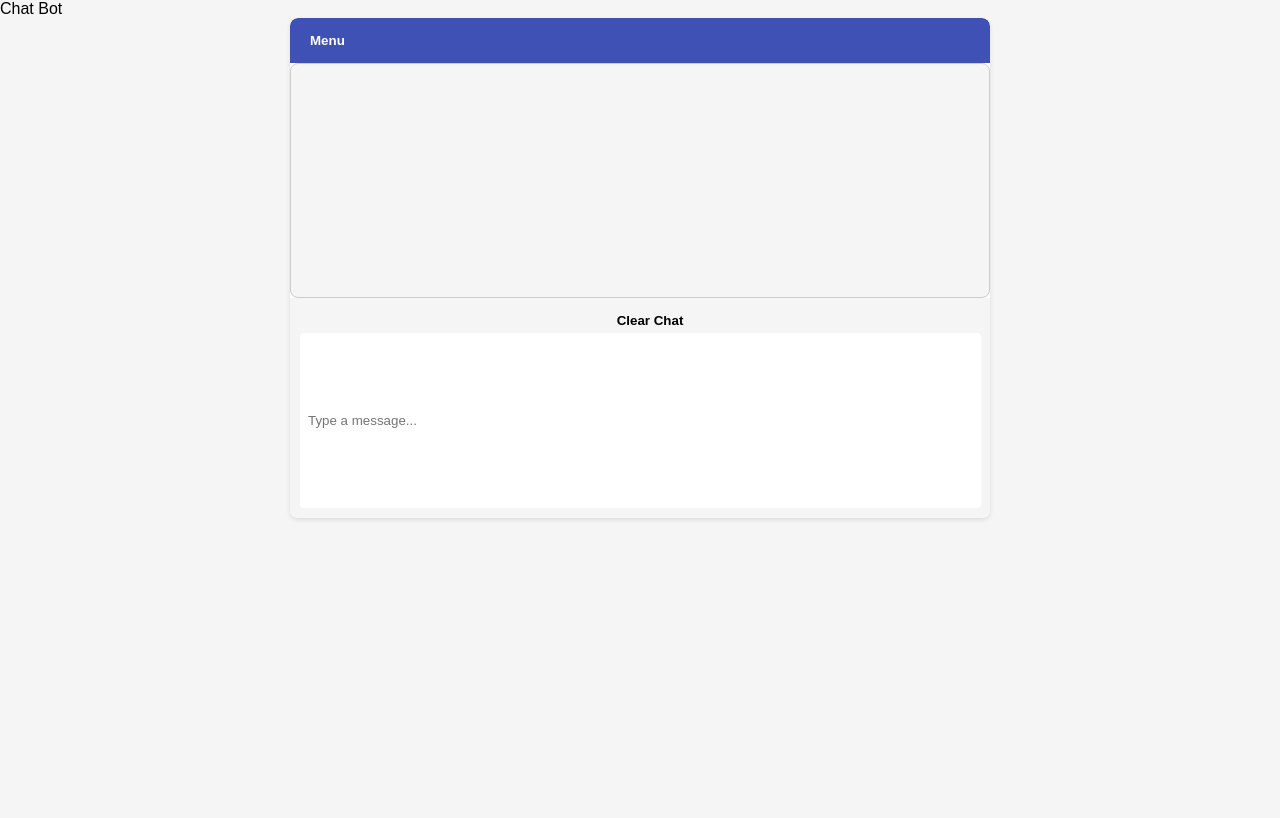
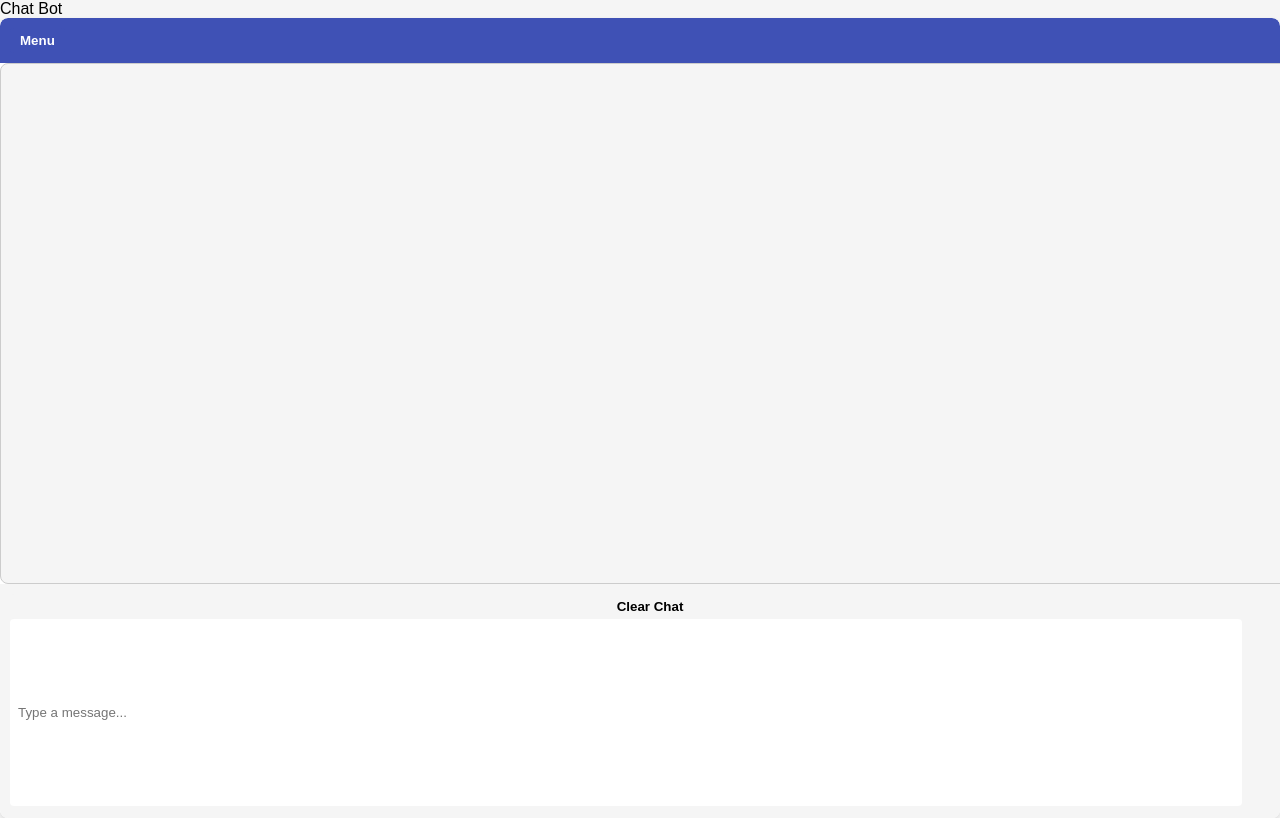
Before and after one commit to ivonr7/FallHack2023, a plain HTML site: page index.html in a window 1280 px wide. Drawn offline with Linux system fonts and the light colour scheme.

Commit message:
Update style.css

```diff
--- a/style.css
+++ b/style.css
@@ -1,16 +1,15 @@
 /* styles.css */
-html {
+html, body {
     height: 100%;
-}
-body {
+    margin: 0;
+    padding: 0;
     font-family: Arial, sans-serif;
     background-color: #f5f5f5;
-    margin: 0;
-    padding: 0;
 }
 
 #chat-container {
-    width: 700px; /* Total width of 500 (output) + 200 (input) */
+    width: 100%;
+    height: 100%;
     margin: 0 auto;
     display: flex;
     flex-direction: column;
@@ -18,12 +17,11 @@ body {
     border-radius: 8px;
     box-shadow: 0 2px 4px rgba(0, 0, 0, 0.1);
     overflow: hidden;
-    height: 500px;
 }
 
 #chat-header {
     display: flex;
-    justify-content: space-between; /* Create space between menu button and clear button */
+    justify-content: space-between;
     padding: 10px;
     background-color: #3f51b5;
     color: #fff;
@@ -55,21 +53,20 @@ body {
     background-color: #f5f5f5;
     color: #000;
     border: none;
-    padding: 5px 10px; /* Add space around the button */
+    padding: 5px 10px;
     cursor: pointer;
     font-weight: bold;
     border-radius: 4px;
 }
 
 #chat-output {
-    flex: 7; /* Output box takes 7/10 of the available vertical space */
+    width: 100%;
+    height: 70%;
     background-color: #f5f5f5;
     border: 1px solid #ccc;
     border-radius: 8px;
-    /*padding: 10px;*/
-    overflow:scroll;
-    overflow-y: scroll;
-    overflow-x: hidden;
+    padding: 10px;
+    overflow-y: auto;
 }
 
 #chat-messages {
@@ -92,14 +89,14 @@ body {
 }
 
 #chat-input {
-    width: 700px; /* Width of the input section */
-    height: 200px;
+    width: 100%;
+    height: 30%;
     padding: 10px;
     display: flex;
     flex-direction: column;
     background-color: #f5f5f5;
-    /*border-bottom-left-radius: 8px;
-    border-bottom-right-radius: 8px;*/
+    border-bottom-left-radius: 8px;
+    border-bottom-right-radius: 8px;
 }
 
 #user-input {
```
